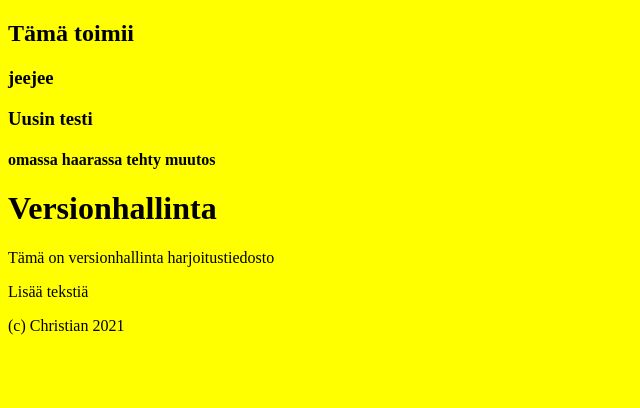
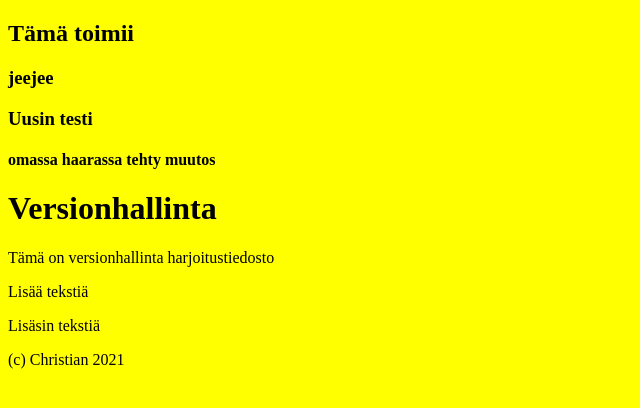
Before and after one commit to DavittBarry/VHWeb11, a plain HTML site: page index.html in a window 1280 px wide. Shown: the whole page, without its empty margins (0-640 px from the left). Drawn offline with Linux system fonts and the light colour scheme.

Commit message:
Lisää tekstiä

```diff
--- a/index.html
+++ b/index.html
@@ -19,6 +19,9 @@
     <h1>Versionhallinta</h1>
     <p>Tämä on versionhallinta harjoitustiedosto</p>
     <p>Lisää tekstiä</p>
+
+    <p>Lisäsin tekstiä</p>
+
     <footer>(c) Christian 2021</footer>
   </body>
 </html>
```
